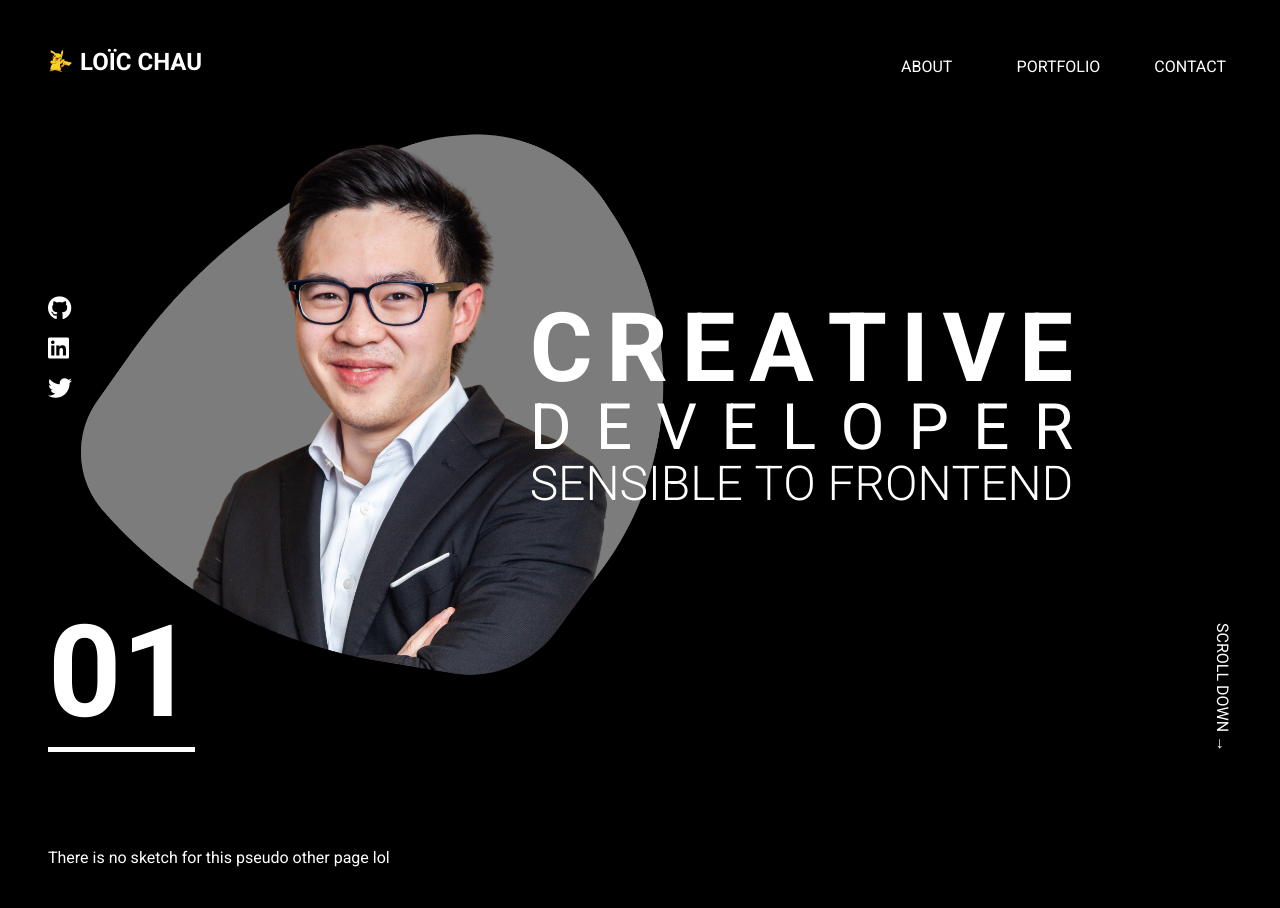
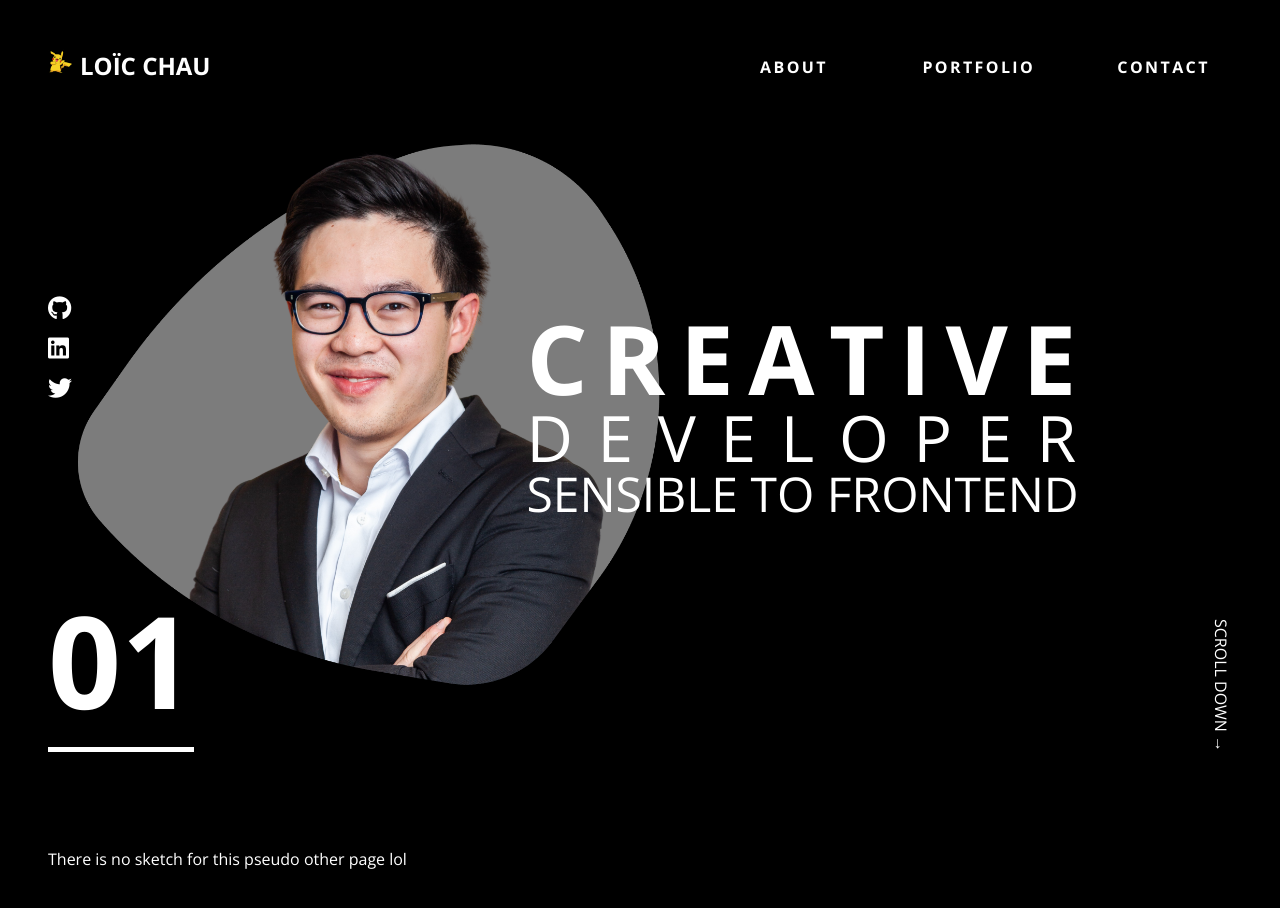
Before and after one commit to Loiklak/front-integration-creative-developer, a website built with Parcel: page src/index.html in a window 1280 px wide. Shown: the top 908 px of the page. Built offline with nearby package versions, Linux system fonts and the light colour scheme.

Commit message:
Add animation on navigation links hover

```diff
--- a/src/scss/animations/text.scss
+++ b/src/scss/animations/text.scss
@@ -11,3 +11,22 @@
     transform: translateY(-10px);
   }
 }
+
+@mixin text-underline-hover {
+  &:after {
+    content: "";
+    position: absolute;
+    bottom: 0;
+    height: 2px;
+    background-color: white;
+
+    left: 50%;
+    width: 0;
+    transition: all 300ms;
+  }
+
+  &:hover:after {
+    left: 0;
+    width: 100%;
+  }
+}
--- a/src/scss/main.scss
+++ b/src/scss/main.scss
@@ -6,7 +6,7 @@
 $page-padding: 48px;
 
 body {
-  font-family: "Roboto", "Open Sans", sans-serif;
+  font-family: "Open Sans", "Roboto", sans-serif;
   background-color: $background-color;
   color: $background-contrast-color;
   margin: 0;
@@ -50,11 +50,16 @@ body {
     gap: 48px;
     place-items: center;
     font-size: 16px;
+    letter-spacing: 0.15em;
 
     &__link {
-      @include typography-regular;
+      @include typography-bold;
       color: $background-contrast-color;
       text-decoration: none;
+      position: relative;
+      padding: 8px 12px;
+
+      @include text-underline-hover;
     }
   }
 }
```
